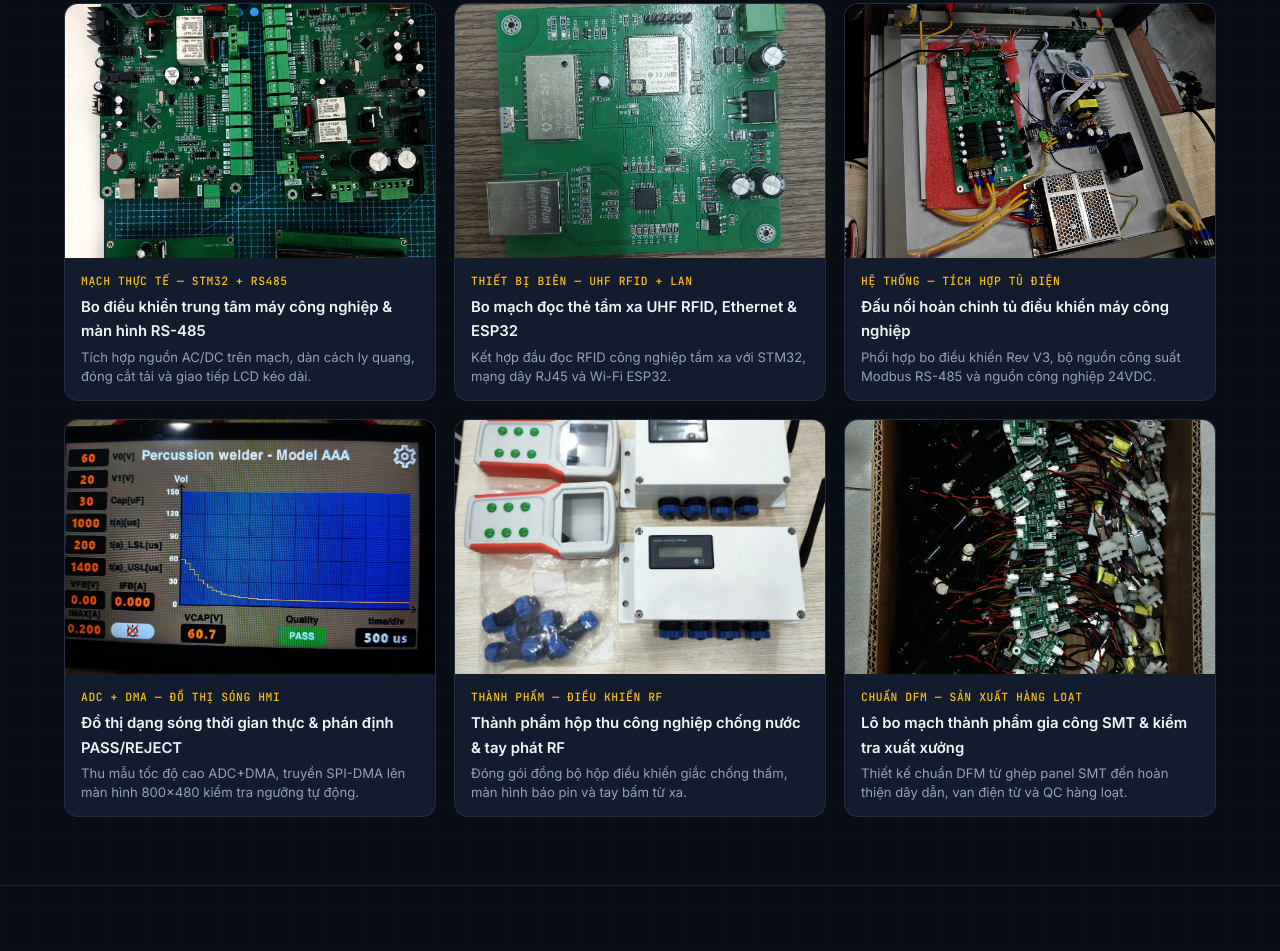
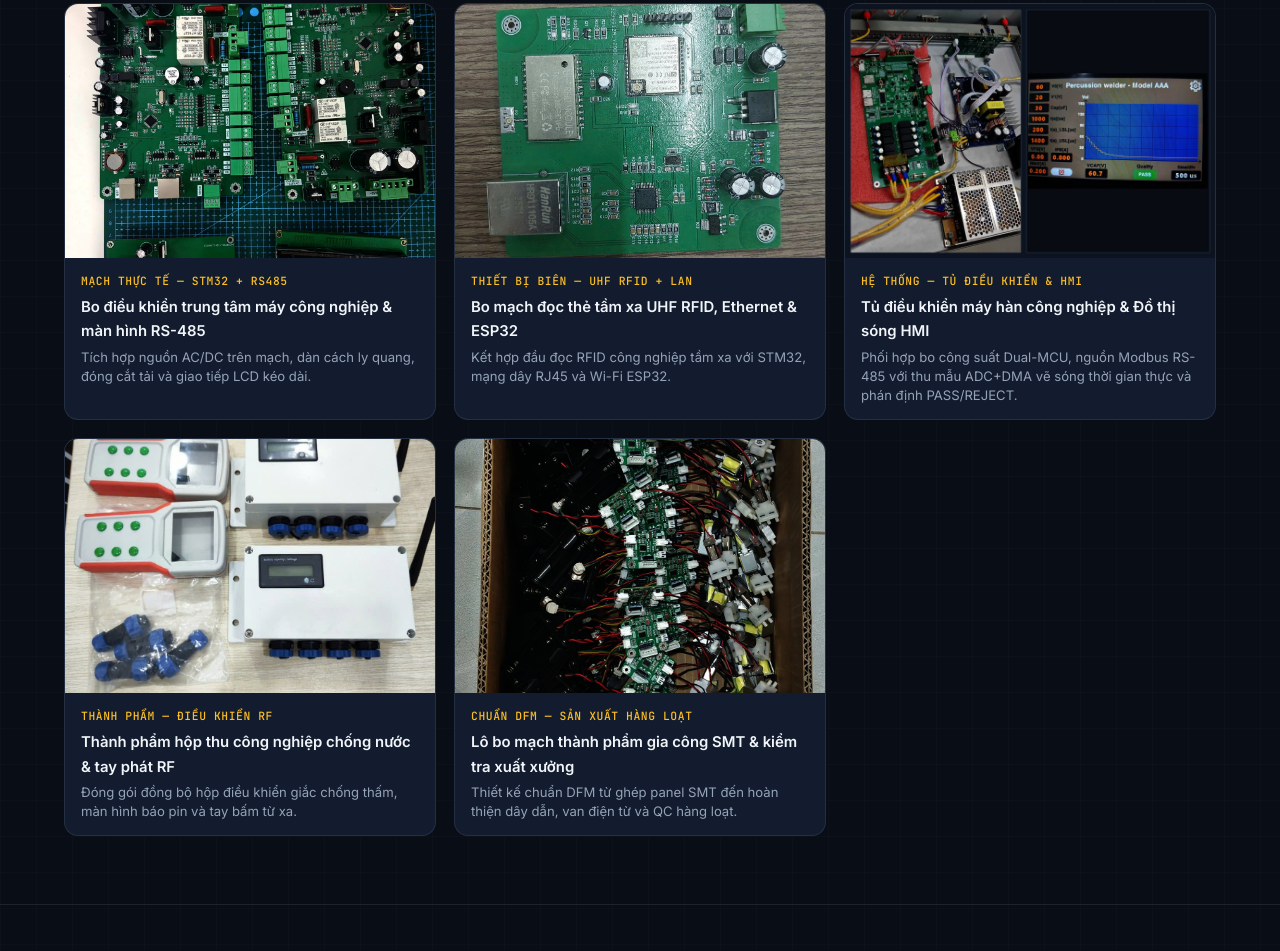
Before and after one commit to ThanhLong0235/embedded-portfolio, a plain HTML site: page index.html in a window 1280 px wide. Shown: the part 5680-6631 px from the top of the page. Drawn offline with Linux system fonts and the light colour scheme.

Commit message:
Merge industrial cabinet integration and waveform HMI into one unified project card

```diff
--- a/index.html
+++ b/index.html
@@ -757,38 +757,20 @@
             </div>
           </article>
 
-          <!-- 9. Cabinet Integration -->
+          <!-- 9. Cabinet Integration & Waveform HMI -->
           <article class="gallery-card" data-category="system" data-lightbox>
             <div class="gallery-thumb">
-              <img src="assets/media/industrial-cabinet-integration.jpg" alt="Industrial Cabinet Hardware Integration" loading="lazy" />
+              <img src="assets/media/industrial-cabinet-hmi-system.jpg" alt="Industrial Welder Control Cabinet and Real-Time Waveform HMI" loading="lazy" />
             </div>
             <div class="gallery-info">
-              <span class="gallery-cat"><span data-i18n="vi">Hệ thống — Tích hợp tủ điện</span><span data-i18n="en">System — Cabinet Integration</span></span>
+              <span class="gallery-cat"><span data-i18n="vi">Hệ thống — Tủ điều khiển & HMI</span><span data-i18n="en">System — Control Cabinet & HMI</span></span>
               <h3 class="gallery-title">
-                <span data-i18n="vi">Đấu nối hoàn chỉnh tủ điều khiển máy công nghiệp</span>
-                <span data-i18n="en">Full Industrial Control Cabinet Integration</span>
+                <span data-i18n="vi">Tủ điều khiển máy hàn công nghiệp & Đồ thị sóng HMI</span>
+                <span data-i18n="en">Industrial Welder Control Cabinet & Waveform HMI</span>
               </h3>
               <p class="gallery-desc">
-                <span data-i18n="vi">Phối hợp bo điều khiển Rev V3, bộ nguồn công suất Modbus RS-485 và nguồn công nghiệp 24VDC.</span>
-                <span data-i18n="en">Links custom Rev V3 controller PCB with Modbus programmable PSU and 24VDC cabinet wiring.</span>
-              </p>
-            </div>
-          </article>
-
-          <!-- 10. HMI Waveform -->
-          <article class="gallery-card" data-category="system" data-lightbox>
-            <div class="gallery-thumb">
-              <img src="assets/media/hmi-waveform-inspection.jpg" alt="Real-Time Waveform Capture and PASS Judgment on HMI" loading="lazy" />
-            </div>
-            <div class="gallery-info">
-              <span class="gallery-cat"><span data-i18n="vi">ADC + DMA — Đồ thị sóng HMI</span><span data-i18n="en">ADC + DMA — Waveform HMI</span></span>
-              <h3 class="gallery-title">
-                <span data-i18n="vi">Đồ thị dạng sóng thời gian thực & phán định PASS/REJECT</span>
-                <span data-i18n="en">Real-Time Waveform & PASS/REJECT HMI</span>
-              </h3>
-              <p class="gallery-desc">
-                <span data-i18n="vi">Thu mẫu tốc độ cao ADC+DMA, truyền SPI-DMA lên màn hình 800×480 kiểm tra ngưỡng tự động.</span>
-                <span data-i18n="en">High-speed ADC+DMA capture streamed via SPI-DMA to an 800×480 UI for automated USL/LSL inspection.</span>
+                <span data-i18n="vi">Phối hợp bo công suất Dual-MCU, nguồn Modbus RS-485 với thu mẫu ADC+DMA vẽ sóng thời gian thực và phán định PASS/REJECT.</span>
+                <span data-i18n="en">Integrates Dual-MCU power board and Modbus PSU with high-speed ADC+DMA waveform capture and automated PASS/REJECT inspection.</span>
               </p>
             </div>
           </article>
```
Also changed, not shown: assets/media/hmi-waveform-inspection.jpg (deleted), assets/media/industrial-cabinet-hmi-system.jpg (added), assets/media/industrial-cabinet-integration.jpg (deleted).
